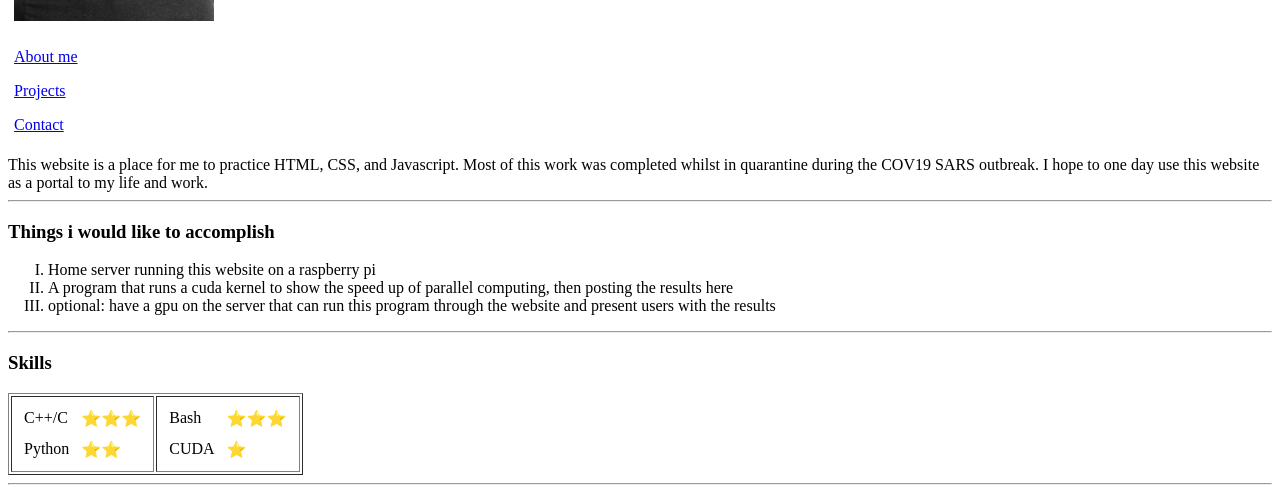
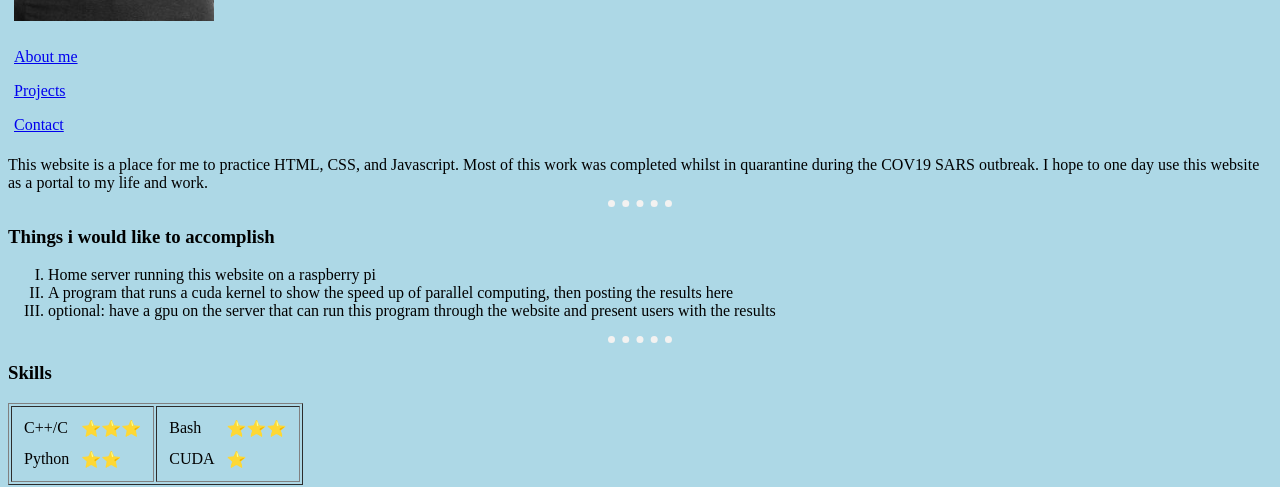
Before and after one commit to law-dwg/CV, a plain HTML site: page index.html in a window 1280 px wide. Shown: the part 193-680 px from the top of the page. Drawn offline with Linux system fonts and the light colour scheme.

Commit message:
Updated Homepage

```diff
--- a/index.html
+++ b/index.html
@@ -5,6 +5,20 @@
   <meta charset="utf-8">
   <link rel="shortcut icon" type="Images/favicon.ico" href="Images/favicon.ico" />
   <title>Lawrence F Ayers IV</title>
+  <style>
+
+    body {
+      background-color: lightblue;
+    }
+
+    hr {
+      border-style: dotted none none none;
+      border-width: 7px;
+      border-color: #f3f2f1;
+      width: 5%;
+    }
+
+  </style>
 </head>
 
 <body>
```
